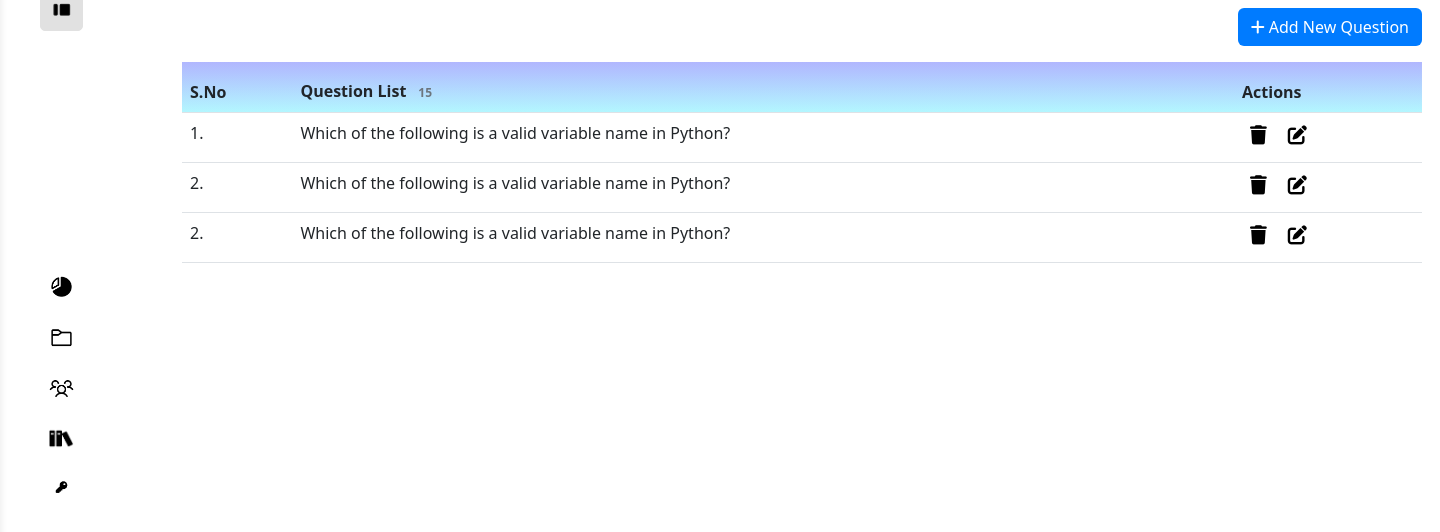
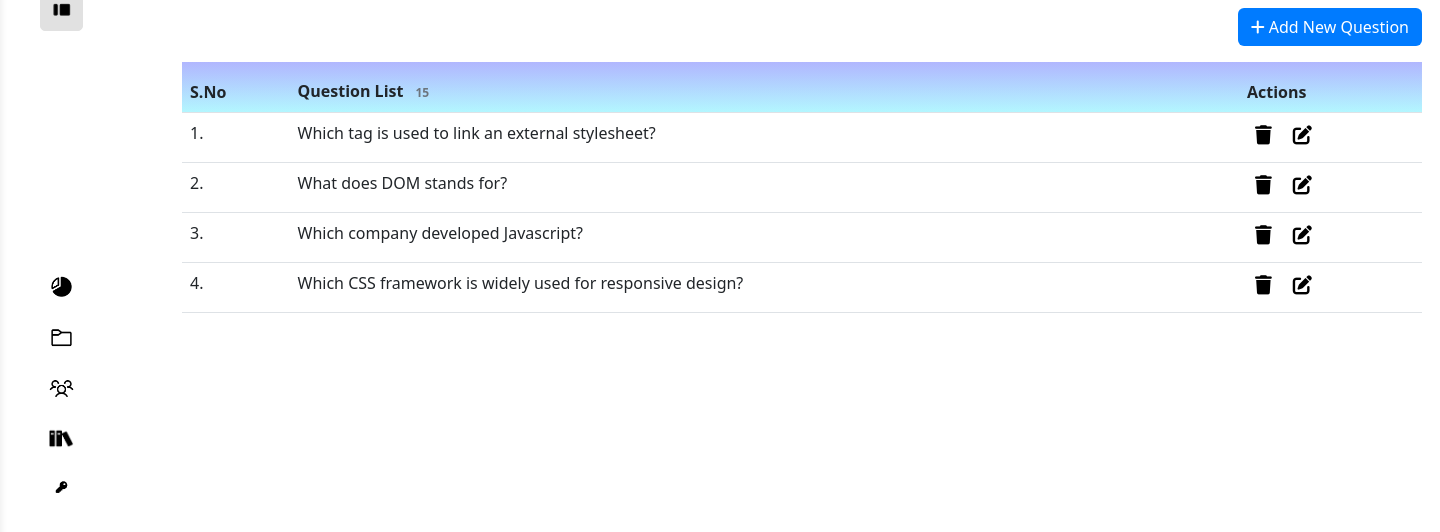
Before and after one commit to SEBINBABY/crtd_new, a Django app: page /question_list/14 in a window 1440 px wide. Shown: the part 122-654 px from the top of the page. Run offline with Django 4.2, Linux system fonts and the light colour scheme; data comes from the database, SQL or seed files in the repository.

Commit message:
Question Section complete, styling needed

```diff
--- a/admin_dashboard/templates/question_list.html
+++ b/admin_dashboard/templates/question_list.html
@@ -114,47 +114,31 @@
               <tr class="grey">
                 <th scope="col">S.No</th>
                 <th scope="col">
-                  Question List <span class="badge text-secondary">15</span>
+                  Question List <span class="badge text-secondary">{{quiz.number_of_questions}}</span>
                 </th>
                 <th scope="col" class=" ">Actions</th>
               </tr>
             </thead>
             <tbody>
+              {% for question in quiz.quiz_questions.all %}
               <tr>
-                <td>1.</td>
+                <td>{{forloop.counter}}.</td>
                 <td>
-                  Which of the following is a valid variable name in Python?
+                  {{question.question_text}}
                 </td>
                 <td class="text-left action-icons">
-                  <i class="fas fa-trash" data-bs-toggle="modal" data-bs-target="#deleteModal"></i>
-                  <i class="fas fa-edit" id="edit-button"></i>
+                  <i id="delete-{{question.id}}" class="delete-btns fas fa-trash" data-bs-toggle="modal" data-bs-target="#deleteModal"></i>
+                  <i id="edit-{{question.id}}" class="edit-btns fas fa-edit"></i>
                 </td>
               </tr>
-              <tr>
-                <td>2.</td>
-                <td>
-                  Which of the following is a valid variable name in Python?
-                </td>
-                <td class="text-left action-icons">
-                  <i class="fas fa-trash" data-bs-toggle="modal" data-bs-target="#deleteModal"></i>
-                  <i class="fas fa-edit" id="edit-button"></i>
-                </td>
-              </tr>
-              <tr>
-                <td>2.</td>
-                <td>
-                  Which of the following is a valid variable name in Python?
-                </td>
-                <td class="text-left action-icons">
-                  <i class="fas fa-trash" data-bs-toggle="modal" data-bs-target="#deleteModal"></i>
-                  <i class="fas fa-edit" id="edit-button"></i>
-                </td>
-              </tr>
+              {% endfor %}
             </tbody>
           </table>
         </div>
 
         <div class="overlay" id="edit-content">
+          <form id="edit_form" action="{% url 'admin_dashboard:edit_question' %}" method="post">
+            {% csrf_token %}
             <div class="modal-content1" style="
                     text-align: center;
                     justify-content: center;
@@ -163,53 +147,30 @@
               <h3 class="text-center mb-4" style="color: #003b8b">
                 Edit Question
               </h3>
-            <p class="question-title">
-              Q1
-              <a href="#" class="fw-bold" style="color: #494949">Which of the following is a valid variable name in
-                Python?</a>
-            </p>
-
-            <form>
-              <div class="form-check mb-3">
-                <input class="form-check-input" type="radio" name="variable" id="option1" />
-                <label class="form-check-label" for="option1">
-                  <input type="text" class="form-control" value="123var" disabled style="background-color: white" />
-                </label>
+                <div class="container-fluid question-title">
+                  <label for="question_text" id="question_number" class="p-0 m-0">Q1</label>
+                  <input id="question_text" required name="question_text" class="fw-bold form-control" style="color: #494949;text-decoration: underline;" value="">
                 </div>
 
-              <div class="form-check mb-3">
-                <input class="form-check-input" type="radio" name="variable" id="option2" checked />
-                <label class="form-check-label selected" for="option2">
-                  <input type="text" class="form-control fw-bold" value="_myVariable" disabled
-                    style="background-color: white" />
-                </label>
+
+                <div id="answers" class="p-0 m-0">
                 </div>
+                <input type="hidden" name="answer_ids" id="answer_ids" value="">
+                <input type="hidden" name="question_id" id="question_id" value="">
+                <input type="hidden" name="quiz_id" id="quiz_id" value="">
 
-              <div class="form-check mb-3">
-                <input class="form-check-input" type="radio" name="variable" id="option3" />
-                <label class="form-check-label" for="option3">
-                  <input type="text" class="form-control" value="my-variable" disabled
-                    style="background-color: white" />
-                </label>
-              </div>
 
-              <div class="form-check mb-4">
-                <input class="form-check-input" type="radio" name="variable" id="option4" />
-                <label class="form-check-label" for="option4">
-                  <input type="text" class="form-control" value="if" disabled style="background-color: white" />
-                </label>
-              </div>
 
                 <div class="d-flex justify-content-between w-100">
                   <button type="button" class="btn btn-cancel me-3 px-4" onclick="closePopup()">
                     Cancel
                   </button>
-                <button type="submit" class="btn btn-save px-5 ml-5">
+                  <button id="edit_save" class="btn btn-save px-5 ml-5">
                     Save
                   </button>
                 </div>
+              </div>
           </form>
-          </div>
         </div>
 
         <div class="modal fade" id="addQuestionModal" tabindex="-1" aria-labelledby="exampleModalLabel"
@@ -223,48 +184,51 @@
                 <button type="button" class="btn-close" data-bs-dismiss="modal" aria-label="Close"></button>
               </div>
               <div class="modal-body">
-                <p class="mb-4">Add Your Question Here</p>
-                <form>
+                <form id="add_form" method="post" action="{% url 'admin_dashboard:add_question' %}">
+                {% csrf_token %}
+                <input name="question_text" class="mb-4 fw-bold form-control" placeholder="Add Your Question Here"></input>
                   <div class="mb-3 row">
                     <div class="col-1 d-flex justify-content-center">
-                      <input type="radio" name="correct_answer" class="form-check-input1" />
+                      <input type="radio" name="correct_answer_id" value="1" class="form-check-input1" />
                     </div>
                     <div class="col-11">
-                      <input type="text" class="form-control" placeholder="Option1" />
+                      <input type="text" name="answer_text-1" class="form-control" placeholder="Option1" />
                     </div>
                   </div>
                   <div class="mb-3 row">
                     <div class="col-1 d-flex justify-content-center">
-                      <input type="radio" name="correct_answer" class="form-check-input1" />
+                      <input type="radio" name="correct_answer_id" value="2" class="form-check-input1" />
                     </div>
                     <div class="col-11">
-                      <input type="text" class="form-control" placeholder="Option2" />
+                      <input type="text" name="answer_text-2" class="form-control" placeholder="Option2" />
                     </div>
                   </div>
                   <div class="mb-3 row">
                     <div class="col-1 d-flex justify-content-center">
-                      <input type="radio" name="correct_answer" class="form-check-input1" />
+                      <input type="radio" name="correct_answer_id" value="3" class="form-check-input1" />
                     </div>
                     <div class="col-11">
-                      <input type="text" class="form-control" placeholder="Option3" />
+                      <input type="text" name="answer_text-3" class="form-control" placeholder="Option3" />
                     </div>
                   </div>
                   <div class="mb-3 row">
                     <div class="col-1 d-flex justify-content-center">
-                      <input type="radio" name="correct_answer" class="form-check-input1" />
+                      <input type="radio" name="correct_answer_id" value="4" class="form-check-input1" />
                     </div>
                     <div class="col-11">
-                      <input type="text" class="form-control" placeholder="Option4" />
+                      <input type="text" name="answer_text-4" class="form-control" placeholder="Option4" />
                     </div>
                   </div>
-                </form>
+
+                <input type="hidden" name="quiz_id" value="{{quiz.id}}">
               </div>
               <div class="modal-footer border-0 justify-content-center">
                 <button type="button" class="btn btn-cancel me-3" data-bs-dismiss="modal">
                   Cancel
                 </button>
-                <button type="button" class="btn btn-save">Save</button>
+                <button type="submit" class="btn btn-save">Save</button>
               </div>
+            </form>
             </div>
           </div>
         </div>
@@ -277,16 +241,20 @@
               <div class="modal-body">
                 <img src="images/Delete.png" alt="Delete Image" />
                 <h5 class="modal-title2 mb-3" id="deleteModalLabel" style="color: #003b8b">
-                  Are you sure you want to delete profile?
+                  Are you sure you want to delete this question?
                 </h5>
               </div>
               <div class="modal-footer border-0">
                 <button type="button" class="btn btn-cancel1" data-bs-dismiss="modal">
                   Cancel
                 </button>
-                <button type="button" class="btn btn-primary">
+                <form action="{% url 'admin_dashboard:delete_question' %}" method="post">
+                  {% csrf_token %}
+                  <input id="delete_question_id" type="hidden" name="question_id">
+                  <button type="submit" class="btn btn-primary">
                     Delete
                   </button>
+                </form>
               </div>
             </div>
           </div>
@@ -296,16 +264,16 @@
     </div>
   </main>
   <script>
-document
-      .getElementById("sidebarToggleBtn")
+document.addEventListener("DOMContentLoaded", ()=>{
+document.getElementById("sidebarToggleBtn")
       .addEventListener("click", function () {
         document.getElementById("sidebar").classList.toggle("open");
         document.querySelector(".main-content").classList.toggle("shifted");
         document.querySelector(".my-div").classList.toggle("shifted");
         document.querySelector(".containe").classList.toggle("shifted");
-
         document.querySelector(".select").classList.toggle("hidden");
       });
+
 
     document
       .getElementById("questionSectionLink")
@@ -318,14 +286,69 @@ document
     });
 
 
+    document.querySelectorAll(".edit-btns").forEach(button => {
+      button.addEventListener("click", function () {
 
-    document.querySelectorAll("#edit-button").forEach(button => {
+        let question_id = parseInt(button.id.split('-')[1])
+        let url = `{% url 'admin_dashboard:edit_question' %}?question_id=${question_id}`
+        fetch(url)
+        .then(response => response.json())
+        .then(data =>{
+          document.getElementById("question_text").value = data["question"].question_text
+          document.getElementById("question_id").value = data["question"].id
+          document.getElementById("question_number").innerHTML = "Q" + data["index"]
+          let answers_div = document.getElementById("answers")
+          let answer_ids = document.getElementById("answer_ids")
+          answers_div.innerHTML = ""
+          data['answers'].forEach(answer => {
+            let div = document.createElement("div")
+            div.classList.add("form-check")
+            div.classList.add("mb-3")
+
+            let radio = document.createElement("input")
+            radio.type = "radio"
+            radio.name = "correct_answer_id"
+            radio.classList.add("form-check-input")
+            radio.required = true
+            radio.id = `radio-${answer.id}`
+            radio.value=answer.id
+            if(answer.is_correct){
+              radio.checked = true
+            }
+
+            let label = document.createElement("label")
+            label.classList.add("form-check-label")
+            label.for = `radio-${answer.id}`
+
+            let input = document.createElement("input")
+            input.type="text"
+            input.classList.add("form-control")
+            input.value=answer.answer_text
+            input.style.backgroundColor = 'white'
+            input.name=`answer_text-${answer.id}`
+
+            label.appendChild(input)
+            div.appendChild(radio)
+            div.appendChild(label)
+            answers_div.appendChild(div)
+            answer_ids.value += answer.id+","
+          });
+        })
+        .then(()=>{
+          document.getElementById("edit-content").style.display = "block";
+        })
+      });
+    });
+
+    document.querySelectorAll(".delete-btns").forEach(button => {
       button.addEventListener("click", function () {
+        let question_id = parseInt(button.id.split('-')[1])
+        document.getElementById("delete_question_id").value = question_id
+      })
+    })
 
 
 
-        document.getElementById("edit-content").style.display = "block";
-      });
   });
 
 
--- a/admin_dashboard/urls.py
+++ b/admin_dashboard/urls.py
@@ -17,4 +17,7 @@ urlpatterns = [
     path('update_passkey/<int:passkey_id>/', update_passkey, name="update_passkey"),
     path('delete_passkey/<int:passkey_id>/', delete_passkey, name="delete_passkey"),
     path('get_user_results/<int:user_id>/', get_user_results, name="get_user_results"),
+    path('edit_question/', edit_question, name="edit_question"),
+    path('add_question/', add_question, name="add_question"),
+    path('delete_question/', delete_question, name="delete_question"),
 ]
--- a/admin_dashboard/views.py
+++ b/admin_dashboard/views.py
@@ -117,28 +117,32 @@ def question_section(request):
                    "quizzes":Quiz.objects.all()})
 
 def question_list(request,quiz_id):
+    quiz = get_object_or_404(Quiz,id=quiz_id)
     return render(request,'question_list.html',
                   {"user":request.user,
-                   "quiz":get_object_or_404(Quiz,id=quiz_id)})
+                   "quiz": quiz,
+                   })
 
 def add_question(request):
     if not request.POST:
         return redirect("admin_dashboard:question_section")
 
-    data = request.POST.get('data',None)
-    if not data: return JsonResponse({"error":"No form data"})
+    data = request.POST
 
     quiz_id = data.get('quiz_id')
     question_text = data.get('question_text',None)
     if not question_text: JsonResponse({"error":"No question"})
 
-    correct_answer_id  = data.get('correct_answer_id',None)
+    correct_answer_id  = int(data.get('correct_answer_id',None))
     if not correct_answer_id: return JsonResponse({"error":"Must select correct answer"})
 
     answers_data = []
-    answer_id = data.get('answer-1',None)
-    while(answer_id is not None):
-        answer_text = data.get(f'answer_text-${answer_id}')
+    # answer id refers to the id from the front end NOT the object id.
+    for answer_id in range(1,5):
+        answer_text = data.get(f'answer_text-{answer_id}')
+        if answer_text == '':
+            break;
+        print(answer_id,correct_answer_id)
         answers_data.append([answer_text,answer_id==correct_answer_id])
 
     if len(answers_data) < 2: return JsonResponse({"error": "Atleast 2 answers required"})
@@ -152,51 +156,63 @@ def add_question(request):
     return redirect('admin_dashboard:question_list',quiz_id)
 
 def edit_question(request):
-    if not request.POST:
-        return redirect("admin_dashboard:question_section")
+    if request.GET:
+        question_id= request.GET.get('question_id')
+        question = get_object_or_404(Question,id=question_id)
+        index = 1
+        for q in question.quiz.quiz_questions.all():
+            if q.id == question.id:
+                break
+            index += 1
+        return JsonResponse({
+            "question": question.serialize(),
+            "answers": list(map(Answer.serialize,question.answers_for_question.all())),
+            "index": index,
+        })
 
-    data = request.POST.get('data',None)
-    if not data: return JsonResponse({"error":"No form data"})
+    elif request.POST:
+        data = request.POST
 
-    quiz_id = data.get('quiz_id')
-    question_id = data.get('question_id')
-    question_text = data.get('question_text',None)
-    if not question_text: JsonResponse({"error":"No question"})
+        question_id = data.get('question_id')
+        question_text = data.get('question_text',None)
+        if not question_text: JsonResponse({"error":"No question"})
 
-    correct_answer_id  = data.get('correct_answer_id',None)
-    if not correct_answer_id: return JsonResponse({"error":"Must select correct answer"})
+        correct_answer_id  = data.get('correct_answer_id',None)
+        if not correct_answer_id: return JsonResponse({"error":"Must select correct answer"})
+        answer_ids = data.get('answer_ids',None)
+        answer_ids = list(answer_ids.split(','))[:-1]
 
-    answers_data = []
-    answer_id = data.get('answer-1',None)
-    while(answer_id is not None):
-        answer_text = data.get(f'answer_text-${answer_id}')
-        answers_data.append([answer_text,answer_id==correct_answer_id])
+        answers_data = []
+        for answer_id in answer_ids:
+            answer_text = data.get(f'answer_text-{answer_id}')
+            answers_data.append([answer_text,answer_id==correct_answer_id])
 
-    if len(answers_data) < 2: return JsonResponse({"error": "Atleast 2 answers required"})
+        if len(answers_data) < 2: return JsonResponse({"error": "Atleast 2 answers required"})
 
-    question = get_object_or_404(Question,id = question_id)
-    question.save()
-    new_answer_ids = []
-    for data in answers_data:
-        answer, created = Answer.objects.get_or_create(answer_text = data[0],is_correct=data[1],question_id=question.id)
-        new_answer_ids.append(answer.id)
-        answer.save()
+        question = get_object_or_404(Question,id = question_id)
+        question.question_text = question_text
+        new_answer_ids = []
+        for data in answers_data:
+            answer, created = Answer.objects.get_or_create(answer_text = data[0],is_correct=data[1],question_id=question.id)
+            new_answer_ids.append(answer.id)
+            answer.save()
 
-    for answer in Answer.objects.filter(question_id=question.id):
-        if answer.id not in new_answer_ids:
-            answer.delete()
+        question.save()
+        for answer in Answer.objects.filter(question_id=question.id):
+            if answer.id not in new_answer_ids:
+                answer.delete()
 
-    return redirect('admin_dashboard:question_list',quiz_id)
+        return redirect('admin_dashboard:question_list',question.quiz.id)
 
-def delete_question(request,question_id):
-    question = get_object_or_404(Question,id=question_id)
-    quiz_id = question.quiz.id
-    answers = Answer.objects.filter(question_id = question_id)
-    for answer in answers:
-        answer.delete()
-    question.delete()
+def delete_question(request):
+    if request.POST:
+        question_id = request.POST.get('question_id')
+        if question_id is None: return JsonResponse({"error":"No question ID provided"})
+        question = get_object_or_404(Question,id = question_id)
+        quiz_id = question.quiz.id
+        question.delete()
 
-    return redirect('admin_dashboard:question_list',quiz_id)
+        return redirect('admin_dashboard:question_list',quiz_id)
 
 
 # @role_required(allowed_roles=['admin', 'hr_staff'])
```
Also changed, not shown: quiz/models.py (+8 -1 lines). Lines whose indentation alone changed are shown as unchanged.
